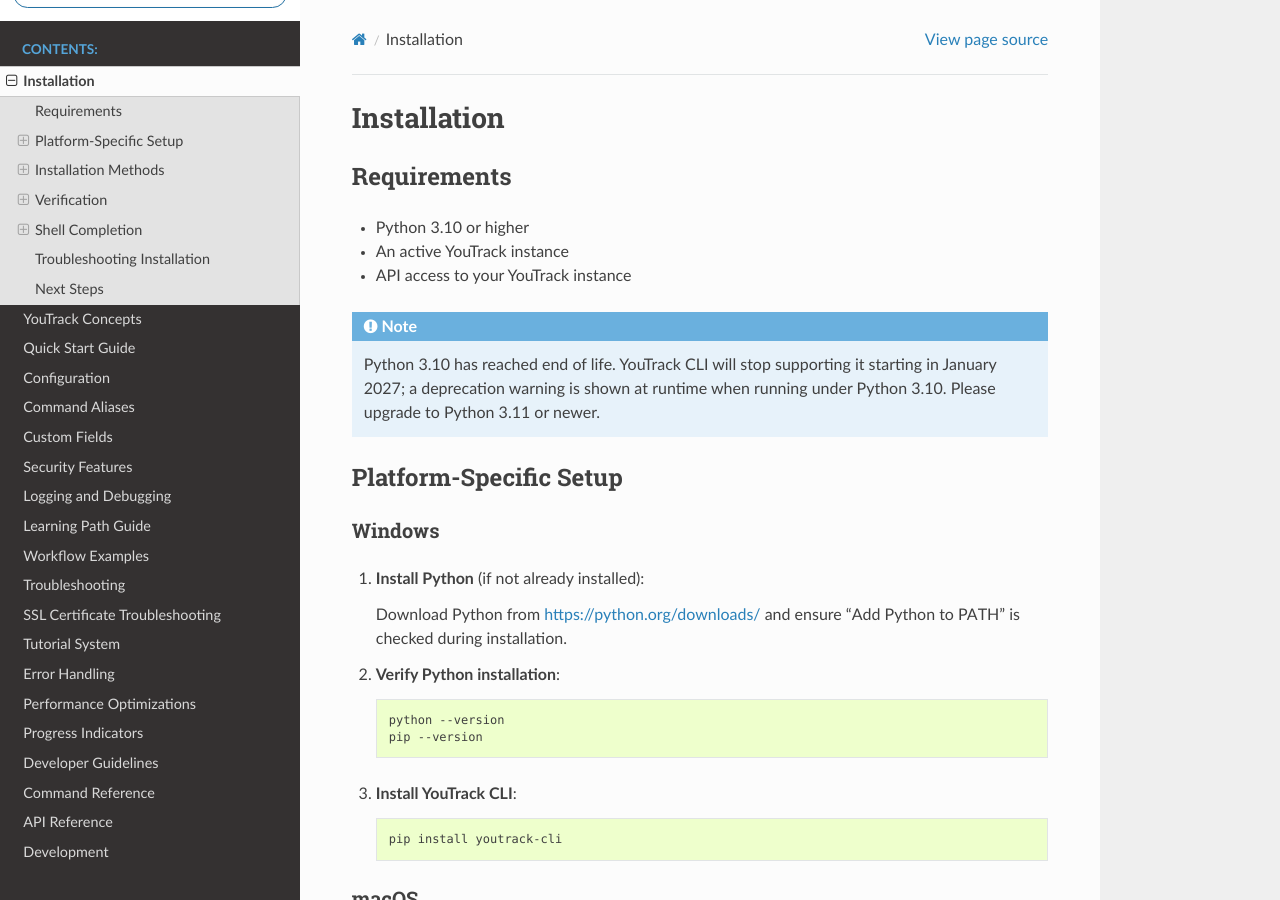
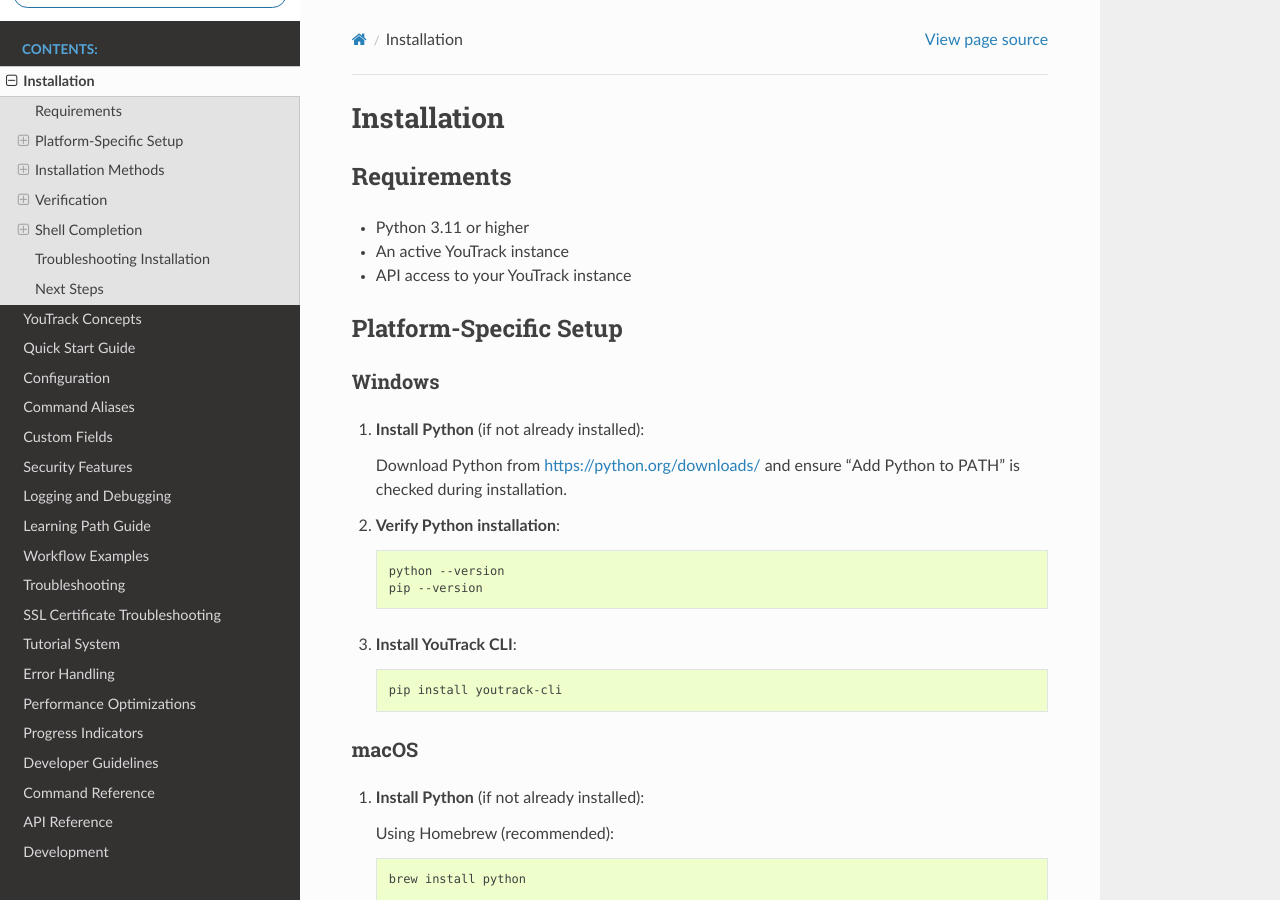
Before and after one commit to ryancheley/yt-cli, a Sphinx documentation site: the page built from docs/installation.rst, in a window 1280 px wide and 900 px high. Built offline with Sphinx 7.4.7 and the Read the Docs theme 3.1.0, drawn with Linux system fonts in a browser that asks for light colours.

Commit message:
📝 docs: sync docs with dropped Python 3.10 support (#796) (#800)
Audit of docs against recent merges. #790/#791 doc changes were already
covered in-PR; the remaining drift was stale Python 3.10 references after
#793 dropped 3.10. Bump the minimum to 3.11 across installation,
development, quickstart, learning-path, troubleshooting and CONTRIBUTING,
and remove the now-moot 3.10 EOL note.

Co-authored-by: Claude Opus 4.8 <noreply@anthropic.com>

```diff
--- a/docs/development.rst
+++ b/docs/development.rst
@@ -9,7 +9,7 @@ Development Setup
 Prerequisites
 ~~~~~~~~~~~~~
 
-* Python 3.10 or higher
+* Python 3.11 or higher
 * `uv <https://docs.astral.sh/uv/>`_ package manager
 * Git
 
--- a/docs/installation.rst
+++ b/docs/installation.rst
@@ -4,15 +4,9 @@ Installation
 Requirements
 ------------
 
-* Python 3.10 or higher
+* Python 3.11 or higher
 * An active YouTrack instance
 * API access to your YouTrack instance
-
-.. note::
-
-   Python 3.10 has reached end of life. YouTrack CLI will stop supporting it
-   starting in January 2027; a deprecation warning is shown at runtime when
-   running under Python 3.10. Please upgrade to Python 3.11 or newer.
 
 Platform-Specific Setup
 ------------------------
--- a/docs/learning-path.rst
+++ b/docs/learning-path.rst
@@ -33,7 +33,7 @@ Prerequisites Check
 
 Before starting, ensure you have:
 
-- Python 3.10+ installed
+- Python 3.11+ installed
 - Basic command line familiarity (cd, ls, basic navigation)
 - Access to a YouTrack instance
 - Your YouTrack credentials or API token
--- a/docs/quickstart.rst
+++ b/docs/quickstart.rst
@@ -24,7 +24,7 @@ YouTrack is an issue tracking and project management tool by JetBrains. If you'r
 * A YouTrack instance URL (ask your team lead or admin)
 * API token or login credentials (see Authentication section below)
 * Basic command line familiarity
-* Python 3.10+ installed on your system
+* Python 3.11+ installed on your system
 
 Authentication
 --------------
--- a/docs/troubleshooting.rst
+++ b/docs/troubleshooting.rst
@@ -44,7 +44,7 @@ Python Version Issues
 
 **Problem**: Installation fails with Python version errors.
 
-**Solution**: YouTrack CLI requires Python 3.10 or higher.
+**Solution**: YouTrack CLI requires Python 3.11 or higher.
 
 .. code-block:: bash
 
@@ -52,8 +52,8 @@ Python Version Issues
    python --version
 
    # If using multiple Python versions
-   python3.10 -m pip install youtrack-cli
-   python3.10 -m youtrack_cli --help
+   python3.11 -m pip install youtrack-cli
+   python3.11 -m youtrack_cli --help
 
 Virtual Environment Issues
 ~~~~~~~~~~~~~~~~~~~~~~~~~~
```
Also changed, not shown: other parts of docs/development.rst (+1 -1 lines), CONTRIBUTING.md (+3 -3 lines).
